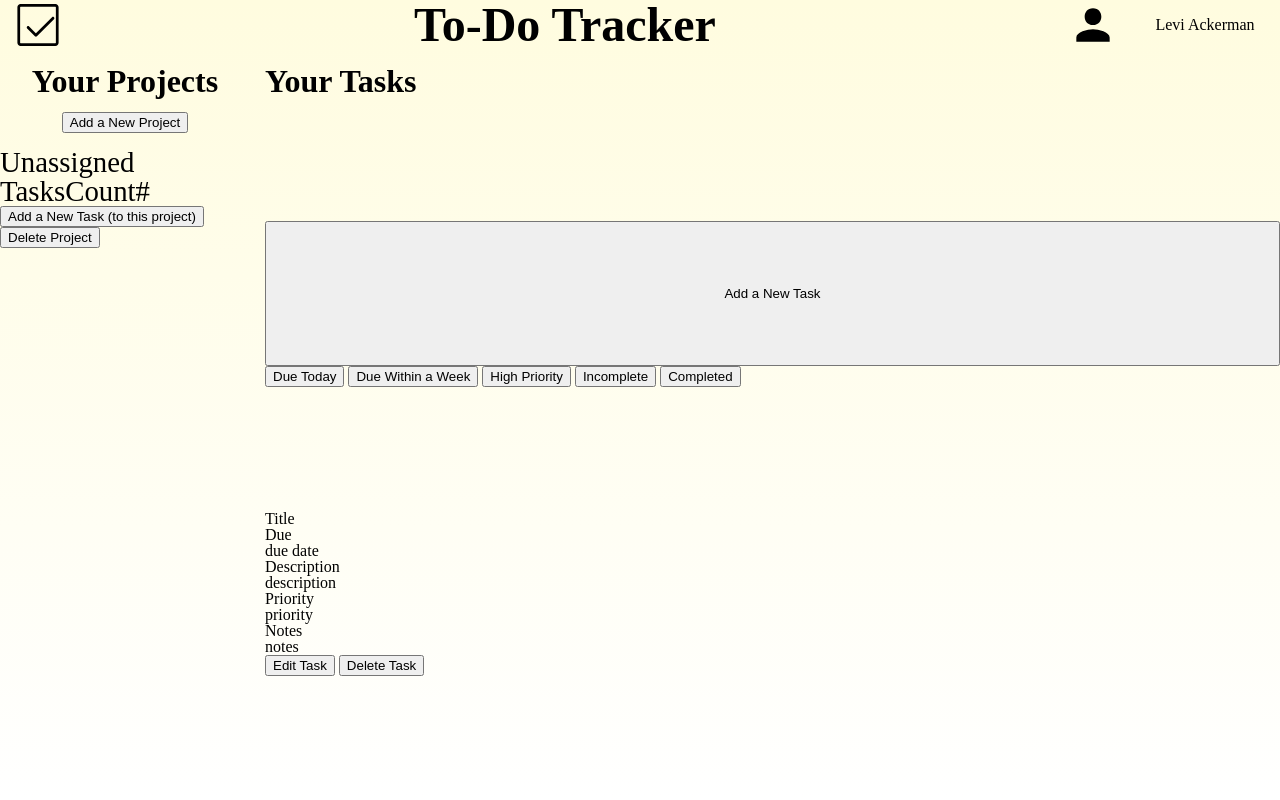
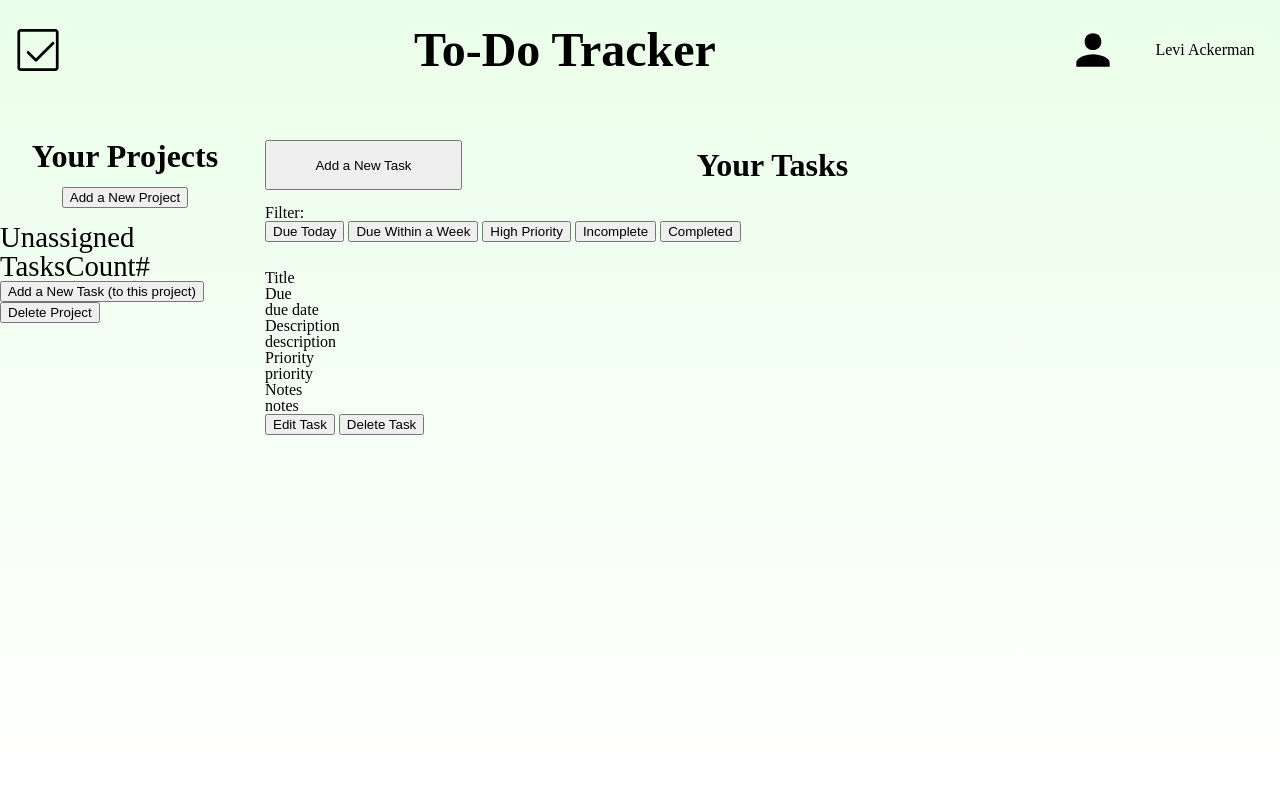
Before and after one commit to cblaylock18/to-do-list, a website built with webpack: page src/index.html in a window 1280 px wide. Built offline with nearby package versions, Linux system fonts and the light colour scheme.

Commit message:
Complete initial styling needed to work with js on the DOM

```diff
--- a/src/index.html
+++ b/src/index.html
@@ -33,6 +33,7 @@
                 <h2>Your Tasks</h2>
                 <button class="add-task">Add a New Task</button>
                 <div class="filter">
+                    <div>Filter:</div>
                     <button class="filter-option">Due Today</button>
                     <button class="filter-option">Due Within a Week</button>
                     <button class="filter-option">High Priority</button>
--- a/src/style.css
+++ b/src/style.css
@@ -123,7 +123,7 @@ table {
 }
 
 body {
-    background-image: linear-gradient(rgb(255, 252, 223), white);
+    background-image: linear-gradient(rgb(235, 255, 233), white);
     background-repeat: no-repeat;
 }
 
@@ -140,6 +140,8 @@ header {
     display: grid;
     grid-template-columns: 75px 1fr 75px 150px;
     place-items: center;
+    margin-top: 25px;
+    margin-bottom: 50px;
 }
 
 h1 {
@@ -167,4 +169,24 @@ h2 {
 .content {
     grid-area: 2 / 2 / 3 / -1;
     display: grid;
+    grid-template-columns: 1fr 3fr 1fr;
+    grid-template-rows: 50px 50px 1fr;
+    gap: 15px;
 }
+
+.content > h2 {
+    grid-area: 1 / 2 / 2 / 3;
+    place-self: center;
+}
+
+.add-task {
+    grid-area: 1 / 1 / 2 / 2;
+}
+
+.filter {
+    grid-area: 2 / 1 / 3 / 3;
+}
+
+.task-list {
+    grid-area: 3 / 1 / 4 / 4;
+}
```
